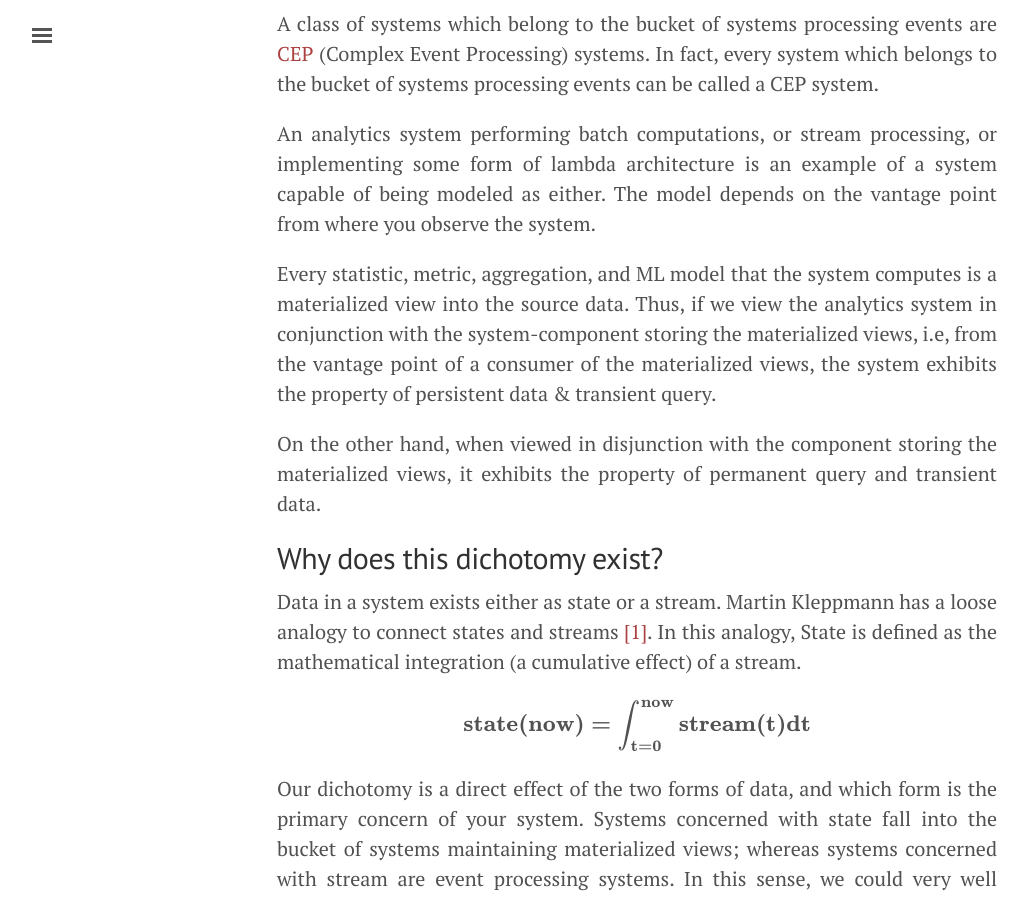
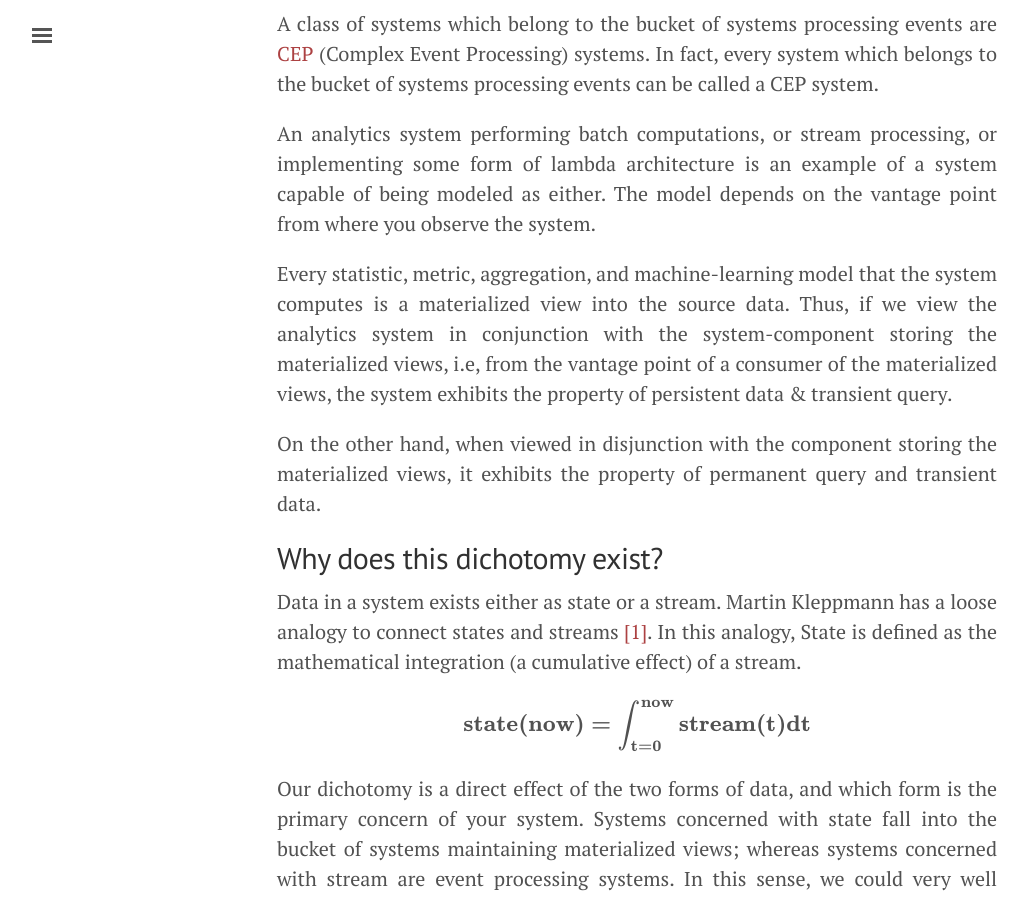
Before and after one commit to sujithjay/sujithjay.github.io, a Jekyll site: the page built from _posts/2018-08-16-A-Simple-Dichotomy-for-Modelling-Data-Intensive-Systems.md, in a window 1280 px wide and 900 px high, scrolled down 1518 px. Shown: the whole window, without its empty margins (3-1031 px from the left). Built offline with Jekyll 4.4.1, drawn with Linux system fonts in a browser that asks for light colours; nearby versions of some CDN libraries; formulas are drawn with MathJax 3; comment, search, counter and statistics services are not loaded.

Commit message:
Edits in 'A Simple Dichotomy for Modeling Data-Intensive Systems'

```diff
--- a/_posts/2018-08-16-A-Simple-Dichotomy-for-Modelling-Data-Intensive-Systems.md
+++ b/_posts/2018-08-16-A-Simple-Dichotomy-for-Modelling-Data-Intensive-Systems.md
@@ -43,7 +43,7 @@ A class of systems which belong to the bucket of systems processing events are [
 
 An analytics system performing batch computations, or stream processing, or implementing some form of lambda architecture is an example of a system capable of being modeled as either. The model depends on the vantage point from where you observe the system.
 
-Every statistic, metric, aggregation, and ML model that the system computes is a materialized view into the source data. Thus, if we view the analytics system in conjunction with the system-component storing the materialized views, i.e, from the vantage point of a consumer of the materialized views, the system exhibits the property of persistent data & transient query.
+Every statistic, metric, aggregation, and machine-learning model that the system computes is a materialized view into the source data. Thus, if we view the analytics system in conjunction with the system-component storing the materialized views, i.e, from the vantage point of a consumer of the materialized views, the system exhibits the property of persistent data & transient query.
 
 On the other hand, when viewed in disjunction with the component storing the materialized views, it exhibits the property of permanent query and transient data.
 
```
